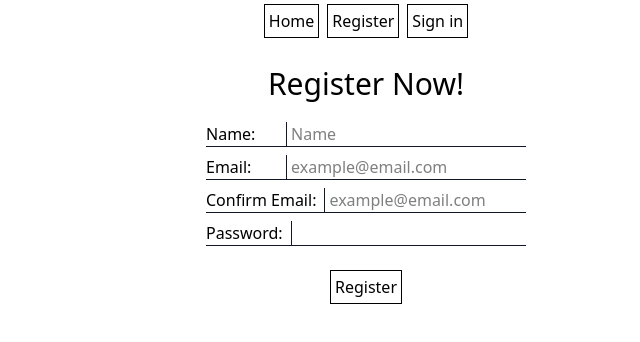
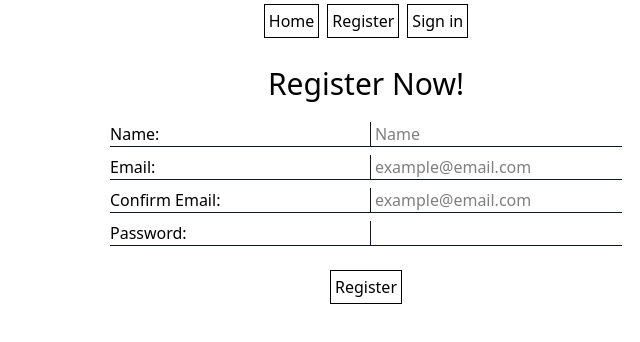
Before and after one commit to peti9406/progress-navigator, a React (Vite) app in the folder frontend/: page /register in a window 1280 px wide. Shown: the top 342 px of the page, without its empty margins (274-914 px from the left). Built offline with nearby package versions, Linux system fonts and the light colour scheme.

Commit message:
inputs converted to controlled inputs

```diff
--- a/frontend/src/components/form/InputField.jsx
+++ b/frontend/src/components/form/InputField.jsx
@@ -1,14 +1,9 @@
-import ErrorComponent from "../ErrorComponent.jsx";
+export default function InputField({label, type, placeholder, onChange, value, min, size = 'normal'}) {
 
-export default function InputField({id, label, type, placeholder, onChange, value, min, error = {}}) {
+    return (<div className={`flex flex-row justify-between my-1 border-b border-gray-900 space-x-2 ${size === 'normal' ? 'max-w-lg min-w-lg' : 'max-w-sm min-w-sm'} `}>
+        <label className={`text-nowrap text-left ${size === 'normal' ? 'w-1/2' : 'w-1/5'}`}>{label}</label>
+        <input className={`border-l border-gray-900 px-1 ${size === 'normal' ? 'w-1/2' : 'w-3/4'}`} value={value} min={min}
+               type={type} placeholder={placeholder} onChange={onChange} required/>
+    </div>)
 
-    return (<div className="flex flex-col w-full max-w-xs text-nowrap">
-            <div className="flex flex-row justify-between my-1 border-b border-gray-900 space-x-2">
-                <label htmlFor={id}>{label}</label>
-                <input className='border-l border-gray-900 px-1' value={value} min={min}
-                    type={type} id={id} name={id} placeholder={placeholder} onChange={onChange} required/>
-            </div>
-            {error?.[id] && <ErrorComponent message={error[id]}/>}
-        </div>
-    )
 }
--- a/frontend/src/pages/CreateGoal.jsx
+++ b/frontend/src/pages/CreateGoal.jsx
@@ -11,7 +11,8 @@ export default function CreateGoal() {
     const [goal, setGoal] = useState('');
     const [deadline, setDeadline] = useState('');
     const [steps, setSteps] = useState(['']);
-    const [error, setError] = useState({});
+
+    const [error, setError] = useState(null);
     const [submitted, setSubmitted] = useState(false);
     const [loading, setLoading] = useState(false);
     const navigate = useNavigate();
@@ -24,7 +25,7 @@ export default function CreateGoal() {
 
     async function handleSubmit(event) {
         event.preventDefault();
-        setError({});
+        setError(null);
 
         try {
             setLoading(true);
@@ -67,19 +68,19 @@ export default function CreateGoal() {
             : (
                 <Form onSubmit={handleSubmit} header='Set new Goal' buttonText='Set Goal'>
 
-                    <InputField id="goal" label="Goal:" placeholder="Learn..." type="text" error={error}
+                    <InputField label="Goal:" placeholder="Learn..." type="text" value={goal}
                                 onChange={(event) => setGoal(event.target.value)}/>
 
-                    <InputField id="deadline" label="Deadline:" type="date" min={minDate} error={error}
+                    <InputField id="deadline" label="Deadline:" type="date" min={minDate} value={deadline}
                                 onChange={(event) => setDeadline(event.target.value)}/>
 
-                    <div className='my-2 w-full max-w-min space-y-1'>
+                    <div className='my-2 max-w-min space-y-1'>
                         {steps.map((step, index) => (
-                            <div key={index} className='flex flex-row space-x-3'>
-                                <InputField id={`step${index + 1}`} label={`Step ${index + 1}:`} type="text"
-                                            value={steps[index]} error={error}
+                            <div key={index} className='flex flex-row space-x-3 min-w-md'>
+                                <InputField label={`Step ${index + 1}:`} type="text" size='small'
+                                            value={steps[index]}
                                             onChange={(event) => handleStepChange(index, event.target.value)}/>
-                                <span className="cursor-pointer" onClick={() => removeStep(index)}>❌</span>
+                                {steps.length > 1 && <span className="cursor-pointer" onClick={() => removeStep(index)}>❌</span>}
                             </div>))}
                     </div>
 
--- a/frontend/src/pages/Login.jsx
+++ b/frontend/src/pages/Login.jsx
@@ -8,7 +8,8 @@ import LoadingComponent from "../components/LoadingComponent.jsx";
 import useAuth from "../hooks/useAuth.js";
 
 export default function Login() {
-    const [user, setUserData] = useState({});
+    const [email, setEmail] = useState('');
+    const [password, setPassword] = useState('');
     const [error, setError] = useState({});
     const [loading, setLoading] = useState(false);
     const navigate = useNavigate();
@@ -21,7 +22,7 @@ export default function Login() {
 
         try {
             await api.get("/sanctum/csrf-cookie");
-            const {data} = await api.post("/api/login", user);
+            const {data} = await api.post("/api/login", {email, password});
             setUser(data.name);
             navigate("/");
         } catch (error) {
@@ -37,19 +38,11 @@ export default function Login() {
 
     return (
         <Form onSubmit={handleSubmit} header='Sign in!' buttonText="Sign in">
-            <InputField id="email" label="Email:" placeholder="example@email.com" type="email" value={user.email}
-                        onChange={(event) => setUserData(prev =>
-                            ({
-                                ...prev,
-                                [event.target.name]: event.target.value
-                            }))}/>
+            <InputField label="Email:" placeholder="example@email.com" type="email" value={email}
+                        onChange={(event) => setEmail(event.target.value)}/>
 
-            <InputField id="password" label="Password:" type="password" value={user.password}
-                        onChange={(event) => setUserData(prev =>
-                            ({
-                                ...prev,
-                                [event.target.name]: event.target.value
-                            }))}/>
+            <InputField label="Password:" type="password" value={password}
+                        onChange={(event) => setPassword(event.target.value)}/>
 
             {error && <ErrorComponent message={error.message}/>}
         </Form>
--- a/frontend/src/pages/Register.jsx
+++ b/frontend/src/pages/Register.jsx
@@ -3,10 +3,15 @@ import InputField from "../components/form/InputField.jsx";
 import api from "../api/axios.js";
 import Form from "../components/form/Form.jsx";
 import LoadingComponent from "../components/LoadingComponent.jsx";
+import ErrorComponent from "../components/ErrorComponent.jsx";
 
 export default function Register() {
-    const [user, setUser] = useState({});
-    const [error, setError] = useState({});
+    const [name, setName] = useState("");
+    const [email, setEmail] = useState("");
+    const [email_confirmation, setEmailConfirmation] = useState("");
+    const [password, setPassword] = useState("");
+
+    const [error, setError] = useState(null);
     const [submitted, setSubmitted] = useState(false);
     const [loading, setLoading] = useState(false);
 
@@ -17,7 +22,7 @@ export default function Register() {
         try {
             setLoading(true);
             await api.get("/sanctum/csrf-cookie");
-            await api.post("/api/register", user);
+            await api.post("/api/register", {name, email, email_confirmation, password});
             setSubmitted(true);
         } catch (error) {
             setError(error.response.data.errors);
@@ -27,47 +32,34 @@ export default function Register() {
     }
 
     if (loading) {
-        return <LoadingComponent />;
+        return <LoadingComponent/>;
     }
 
     return (<>
-            {submitted ?
-                (<div className="mx-4">
+            {submitted
+                ? <div className="mx-4">
                     <h1 className='text-xl font-bold my-2'>Your account has been created!</h1>
                     <p> To complete your registration, please check your email inbox and click the activation link we’ve
                         sent you.<br/>
                         If you don’t see the email, be sure to check your spam or junk folder as well.</p>
-                </div>)
-                : <Form onSubmit={handleSubmit} header="Register Now!" buttonText={"Register"}>
-                    <InputField id="name" label="Name:" placeholder="Name" type="text" error={error}
-                                onChange={(event) => setUser(prev =>
-                                    ({
-                                        ...prev,
-                                        [event.target.name]: event.target.value
-                                    }))}/>
+                </div>
+                : <Form onSubmit={handleSubmit} header="Register Now!" buttonText="Register">
+                    <InputField label="Name:" placeholder="Name" type="text" value={name}
+                                onChange={(event) => setName(event.target.value)}/>
 
-                    <InputField id="email" label="Email:" placeholder="example@email.com" type="email" error={error}
-                                onChange={(event) => setUser(prev =>
-                                    ({
-                                        ...prev,
-                                        [event.target.name]: event.target.value
-                                    }))}/>
+                    <InputField label="Email:" placeholder="example@email.com" type="email" value={email}
+                                onChange={(event) => setEmail(event.target.value)}/>
 
-                    <InputField id="email_confirmation" label="Confirm Email:" placeholder="example@email.com"
+                    <InputField label="Confirm Email:" placeholder="example@email.com" value={email_confirmation}
                                 type="email"
-                                error={error}
-                                onChange={(event) => setUser(prev =>
-                                    ({
-                                        ...prev,
-                                        [event.target.name]: event.target.value
-                                    }))}/>
+                                onChange={(event) => setEmailConfirmation(event.target.value)}/>
 
-                    <InputField id="password" label="Password:" type="password" error={error}
-                                onChange={(event) => setUser(prev =>
-                                    ({
-                                        ...prev,
-                                        [event.target.name]: event.target.value
-                                    }))}/>
+                    <InputField label="Password:" type="password" value={password}
+                                onChange={(event) => setPassword(event.target.value)}/>
+
+                    {error && <div>
+                        {Object.values(error).map((err, index) => <ErrorComponent key={index} message={err} />)}
+                    </div>}
                 </Form>
             }
         </>
```
